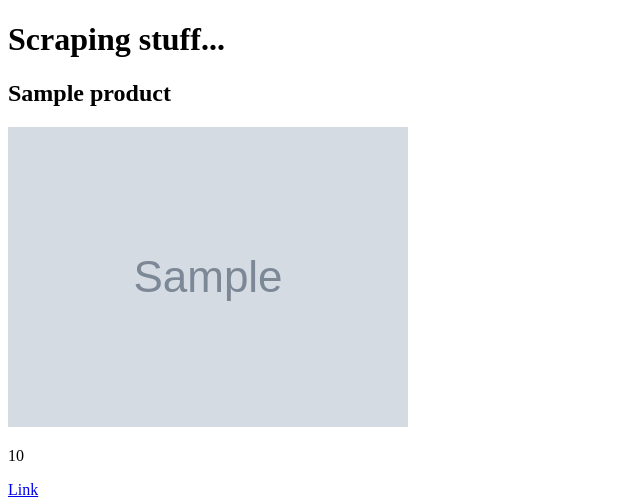
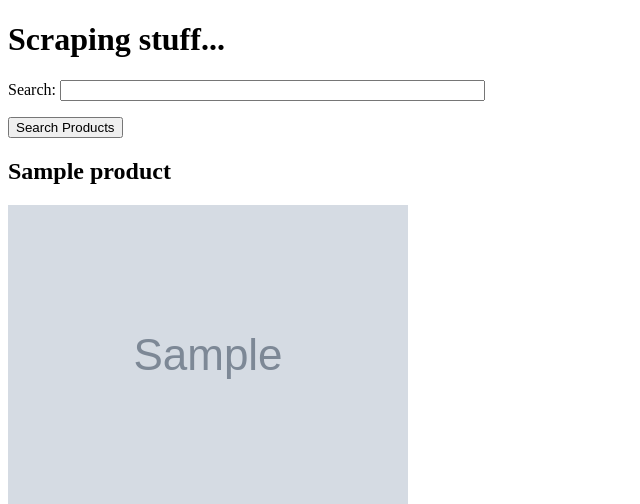
Before and after one commit to iceeqsolutions/web-scraper, a Flask app: template templates/index.html in a window 1280 px wide. Shown: the top 504 px of the page, without its empty margins (0-640 px from the left). Run offline with Flask 3, Linux system fonts and the light colour scheme; the template is opened without the code that fills it: values that come from a table or form of the project are taken from there, most other values are stand-ins (such as "Sample title", 1, 10 or a date in 2020); grey boxes marked "Sample" are stand-in pictures.

Commit message:
ADD search form to project
- Install necessary packages (flask-wtf, wtforms)
- Create search form in forms.py with relevant fields and use it in
index.html
- Add method to app.py to handle search form submission

```diff
--- a/app.py
+++ b/app.py
@@ -1,11 +1,13 @@
-from flask import Flask, render_template
+from flask import Flask, render_template, request
 from bs4 import BeautifulSoup
 import requests
 import math
+from forms import SearchForm
 
 app = Flask(__name__)
+app.config["SECRET_KEY"] = "thisIsOurSecretSoSchhhh!"
 
-@app.route("/")
+""" @app.route("/")
 def home():
     searchTerm = "4080"
     url = f"https://www.data-systems.fi/?s={searchTerm}&post_type=product"
@@ -41,7 +43,17 @@ def home():
             productInfo = {"productTitle": productTitle, "productImage": productImage, "link": productLink, "price": productPrice}
             productsFound.append(productInfo)
 
-    return render_template("index.html", productsFound=productsFound)
+    return render_template("index.html", productsFound=productsFound) """
+
+@app.route("/", methods=["GET", "POST"])
+def home():
+    form = SearchForm()
+    if form.is_submitted():
+        searchTerm = request.form.get("search")
+        print(searchTerm)
+
+    return render_template("index.html", form=form)
+
 
 if __name__ == "__main__":
     app.run(debug=True)
--- /dev/null
+++ b/forms.py
@@ -0,0 +1,6 @@
+from flask_wtf import FlaskForm
+from wtforms import StringField, SubmitField
+
+class SearchForm(FlaskForm):
+    search = StringField("Search")
+    submit = SubmitField("Search Products")
--- a/templates/index.html
+++ b/templates/index.html
@@ -7,6 +7,12 @@
   </head>
   <body>
     <h1>Scraping stuff...</h1>
+    <form action="" method="POST">
+      <span>{{form.search.label}}:</span>
+      <span>{{form.search(size=50)}}</span>
+      <p>{{form.submit()}}</p>
+    </form>
+
     {% for product in productsFound %}
     <div>
       <h2>{{product.productTitle}}</h2>
```
